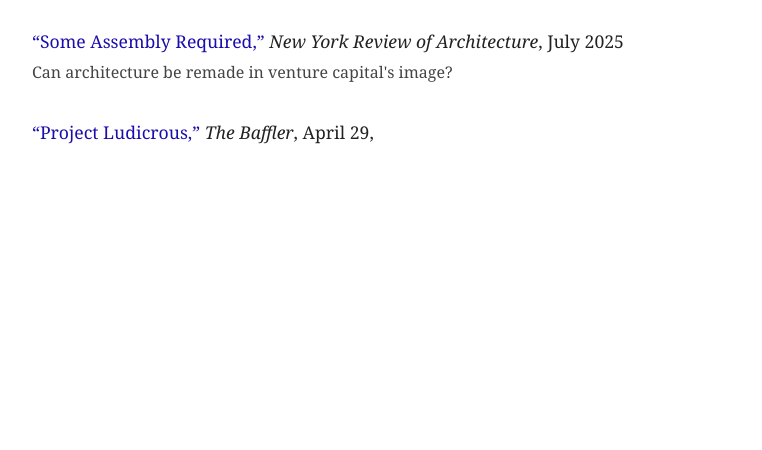
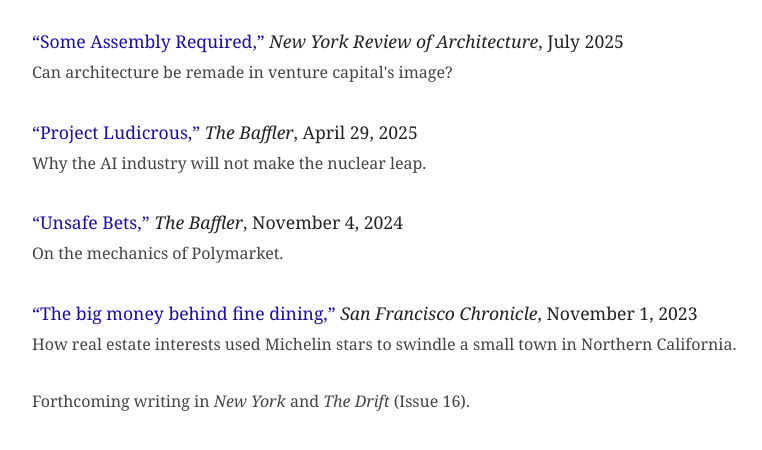
Before and after one commit to FrancisNorthwood/FrancisNorthwood.github.io, a plain HTML site: page index.html in a window 1280 px wide. Shown: the part 112-562 px from the top of the page, without its empty margins (233-995 px from the left). Drawn offline with Linux system fonts and the light colour scheme.

Commit message:
Update index.html

```diff
--- a/index.html
+++ b/index.html
@@ -70,4 +70,30 @@
   <div class="entry">
     <div class="title">
       <a href="https://thebaffler.com/latest/project-ludicrous-northwood">“Project Ludicrous,”</a>
-      <span class="publication">The Baffler</span>, April 29,
+      <span class="publication">The Baffler</span>, April 29, 2025
+    </div>
+    <div class="summary">Why the AI industry will not make the nuclear leap.</div>
+  </div>
+
+  <div class="entry">
+    <div class="title">
+      <a href="https://thebaffler.com/latest/unsafe-bets-northwood">“Unsafe Bets,”</a>
+      <span class="publication">The Baffler</span>, November 4, 2024
+    </div>
+    <div class="summary">On the mechanics of Polymarket.</div>
+  </div>
+
+  <div class="entry">
+    <div class="title">
+      <a href="https://www.sfchronicle.com/food/restaurants/article/singlethread-funding-healdsburg-18257772.php">“The big money behind fine dining,”</a>
+      <span class="publication">San Francisco Chronicle</span>, November 1, 2023
+    </div>
+    <div class="summary">How real estate interests used Michelin stars to swindle a small town in Northern California.</div>
+  </div>
+
+  <div class="entry">
+    <div class="summary">Forthcoming writing in <span class="publication">New York</span> and <span class="publication">The Drift</span> (Issue 16).</div>
+  </div>
+
+</body>
+</html>
```
